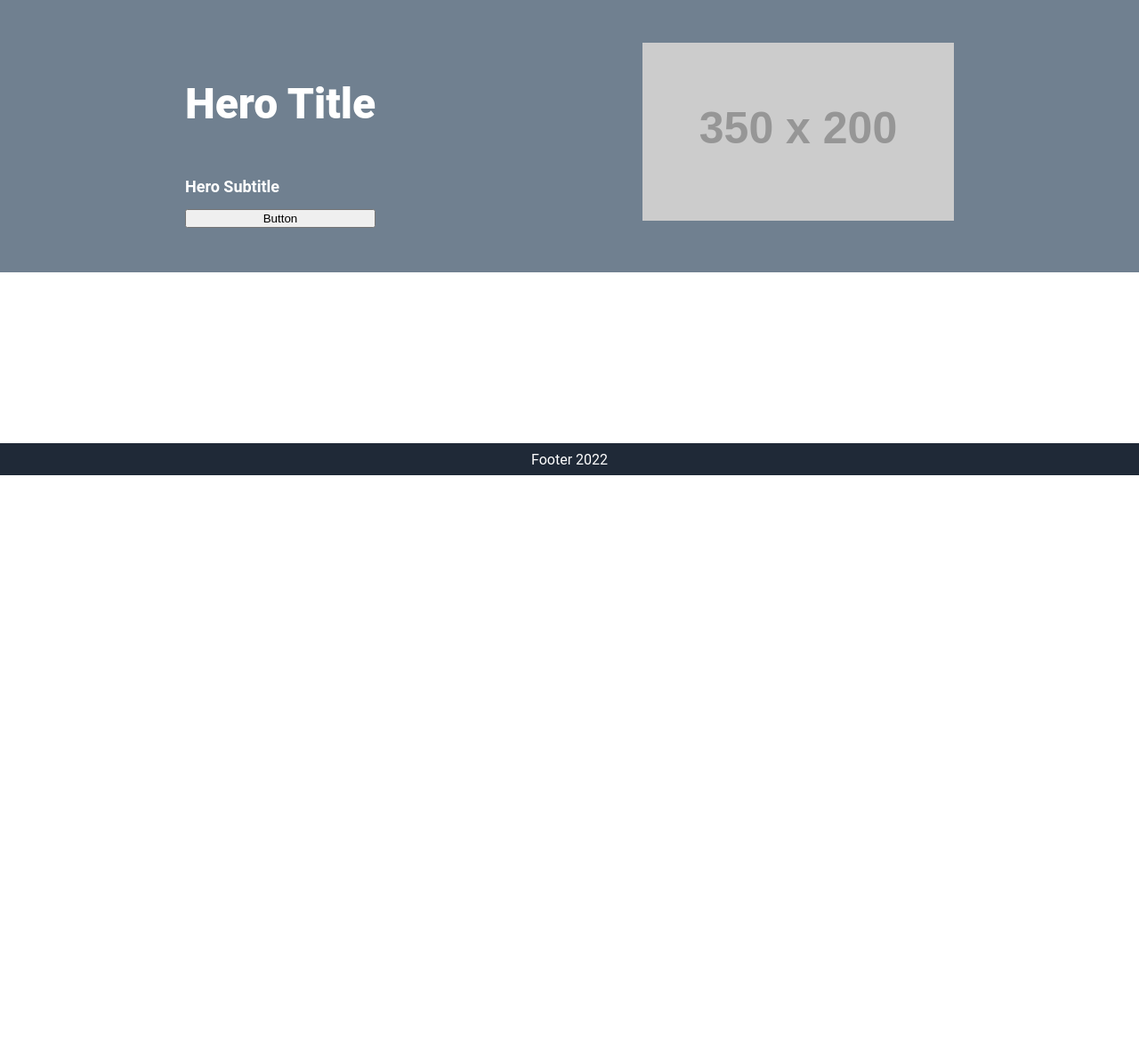
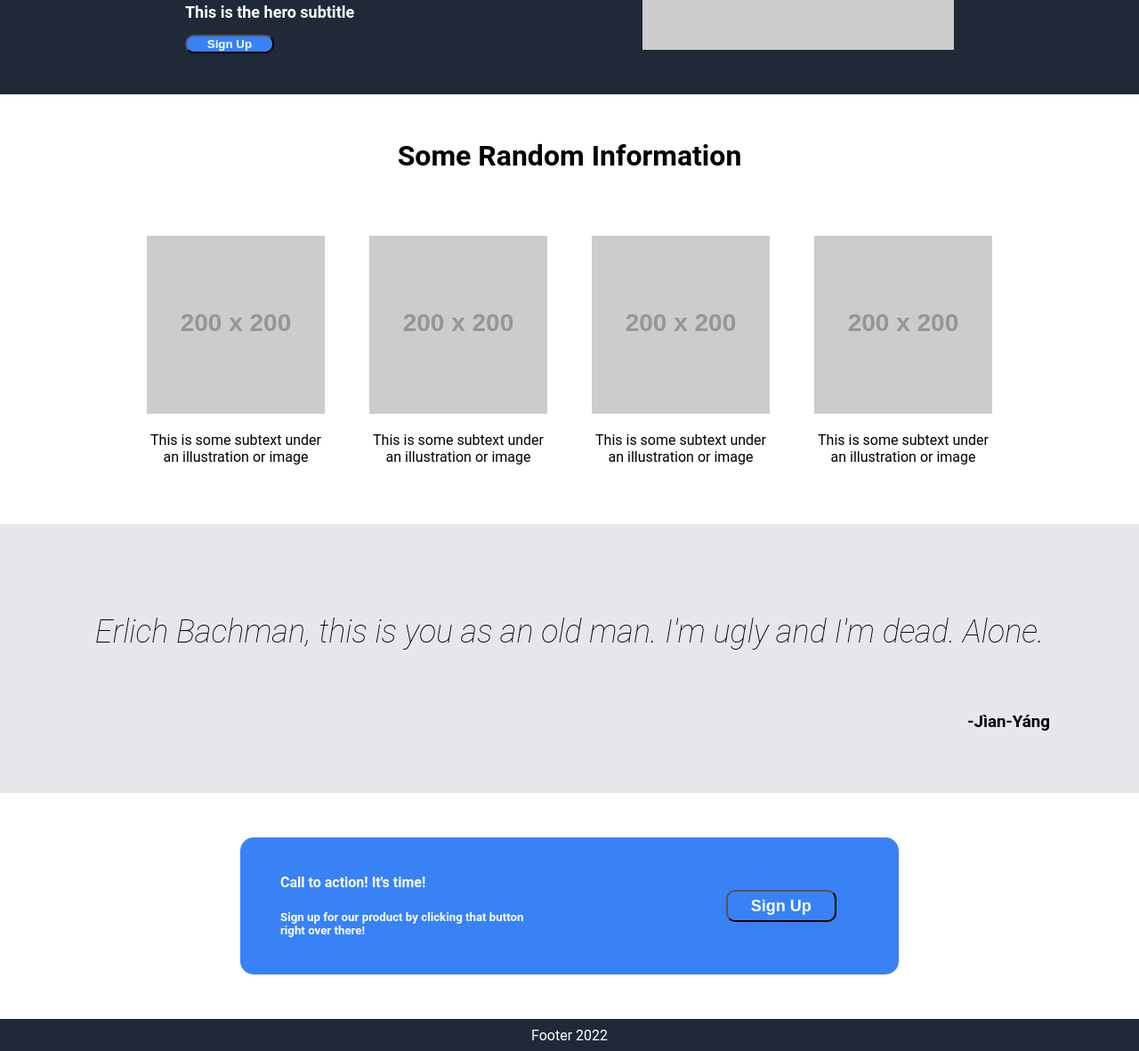
Before and after one commit to IronJoeJac/landing-page, a plain HTML site: page index.html in a window 1280 px wide. Shown: the part 266-1447 px from the top of the page at 89% size. Before the commit the page ends 800 px from the top, so only its background shows below. Drawn offline with Linux system fonts and the light colour scheme; placeholder pictures from the web are drawn by us.

Commit message:
Updated index and style

```diff
--- a/index.html
+++ b/index.html
@@ -8,6 +8,7 @@
     <link rel="stylesheet" href="./style.css">
 </head>
 <body>
+
     <div class="header">
         <div class="logo">Header Logo</div>
         <ul class="header-links">
@@ -16,14 +17,65 @@
             <li>Link Three</li>
         </ul>
     </div>
+
     <section class="hero">
         <div class="hero-content">
             <h1 class="hero-title">Hero Title</h1>
-            <h2 class="hero-subtitle">Hero Subtitle</h2>
-            <button type="button" class="hero-button">Button</button>
+            <h2 class="hero-subtitle">This is the hero subtitle</h2>
+            <button type="button" class="hero-button">Sign Up</button>
         </div>
         <a class="placeholder" href="https://placeholder.com"><img src="https://via.placeholder.com/350x200"></a>
     </section>
+
+    <!-- <div class="info">
+        <h1 class="info-title">Some Random Information</h1>
+        <div class="cards">
+            <a class="card" href="https://placeholder.com"><img src="https://via.placeholder.com/200"></a>
+            <a class="card" href="https://placeholder.com"><img src="https://via.placeholder.com/200"></a>
+            <a class="card" href="https://placeholder.com"><img src="https://via.placeholder.com/200"></a>
+            <a class="card" href="https://placeholder.com"><img src="https://via.placeholder.com/200"></a>
+        </div>
+        <div class="card-text">
+            <p>This is some subtext under an illustration or image</p>
+            <p>This is some subtext under an illustration or image</p>
+            <p>This is some subtext under an illustration or image</p>
+            <p>This is some subtext under an illustration or image</p>
+        </div>
+    </div> -->
+
+    <h1 class="info-title">Some Random Information</h1>
+
+    <div class="info">
+        <div>
+            <a class="card" href="https://placeholder.com"><img src="https://via.placeholder.com/200"></a>
+            <p>This is some subtext under an illustration or image</p>
+        </div>
+        <div>
+            <a class="card" href="https://placeholder.com"><img src="https://via.placeholder.com/200"></a>
+            <p>This is some subtext under an illustration or image</p>
+        </div>
+        <div>
+            <a class="card" href="https://placeholder.com"><img src="https://via.placeholder.com/200"></a>
+            <p>This is some subtext under an illustration or image</p>
+        </div>
+        <div>
+            <a class="card" href="https://placeholder.com"><img src="https://via.placeholder.com/200"></a>
+            <p>This is some subtext under an illustration or image</p>
+        </div>
+    </div>
+
+    <div class="quote">
+        <h2 class="quote-text">Erlich Bachman, this is you as an old man. I'm ugly and I'm dead. Alone.</h2>
+        <h3 class="quote-source">-Jìan-Yáng </h3>
+    </div>
+
+    <div class="sign-up">
+        <div class="sign-up-text">
+            <h4>Call to action! It's time!</h4>
+            <h5>Sign up for our product by clicking that button right over there!</h5>
+        </div>
+        <button type="button" class="sign-up-button">Sign Up</button>
+    </div>
 
     <div class="footer">
         Footer 2022
--- a/style.css
+++ b/style.css
@@ -4,8 +4,12 @@ body {
     min-height: 100vh;
     display: flex;
     flex-direction: column;
-    justify-content: space-between;
+    /* align-items: center; */
+    /* justify-content:space-between; */
+    /* flex: 1; */
 }
+
+/* Header */
 
 .header {
     display: flex;
@@ -31,28 +35,39 @@ body {
     font-size: 18px;
 }
 
+/* Hero */
+
 .hero {
     position: relative;
     width: 100vw;
-    /* height: 100vh; */
+    height: 25vh;
+    /* min-height: auto; */
     display: flex;
     justify-content: center;
     gap: 300px;
-    background-color: slategray;
+    background-color: #1f2937;
     /* margin: 50px; */
     padding-top: 50px;
     padding-bottom: 50px;
     color: white;
+
+    flex: stretch;
+    /* flex: 1; */
 }
 
 .hero-content {
     display: flex;
     justify-content: center;
     flex-direction: column;
+    flex-shrink: 0;
+    /* width: max-content; */
+    /* flex: 1; */
+    /* margin: 50px; */
 }
 
 .placeholder {
-
+    display: flex;
+    align-items: center;
 }
 
 .hero-title {
@@ -60,9 +75,20 @@ body {
     font-weight: 900;
 }
 
-.hero-subtitle{
+.hero-subtitle {
     font-size: 18px;
 }
+
+.hero-button {
+    width: 100px;
+    background-color: #3882f6;
+    color: white;
+    font-weight: bold;
+    border-radius: 10px;
+    height: 32px;
+}
+
+/* Footer */
 
 .footer {
     display: flex;
@@ -72,3 +98,85 @@ body {
     background-color:#1f2937;
     color: white;
 }
+
+/* Info */
+
+.info {
+    background-color: white;
+    /* height: 25vh; */
+    padding: 50px;
+    display: flex;
+    justify-content: center;
+    gap: 50px;
+    flex-grow: 1;
+    align-items: center;
+}
+
+.info-title {
+    text-align: center;
+    margin-top: 50px;
+}
+
+
+p {
+    width: 200px;
+    text-align: center;
+}
+
+/* Quote */
+
+.quote {
+    background-color: #e5e7eb;
+    padding: 50px;
+    display: flex;
+    flex-direction: column;
+    justify-content: center;
+    flex-grow: 1;
+}
+
+.quote-text {
+    text-align: center;
+    font-size: 36px;
+    font-style: italic;
+    font-weight: lighter;
+    margin: 50px;
+}
+
+.quote-source {
+    text-align: right;
+    margin-right: 50px;
+}
+
+/* Sign Up */
+
+.sign-up {
+    display: flex;
+    justify-content: center;
+    align-items: center;
+    margin: auto;
+    margin-top: 50px;
+    margin-bottom: 50px;
+    background-color: #3882f6;
+    /* width: 700px; */
+    color: white;
+    border-radius: 15px;
+    padding: 20px;
+    gap: 200px;
+    max-width: 700px;
+    /* text-align: center; */
+}
+
+.sign-up-text {
+    margin-left: 25px;
+}
+
+.sign-up-button {
+    width: 150px;
+    background-color: #3882f6;
+    color: white;
+    font-weight: bold;
+    border-radius: 10px;
+    height: 36px;
+    font-size: 18px;
+    margin-right: 50px;
+}
```
